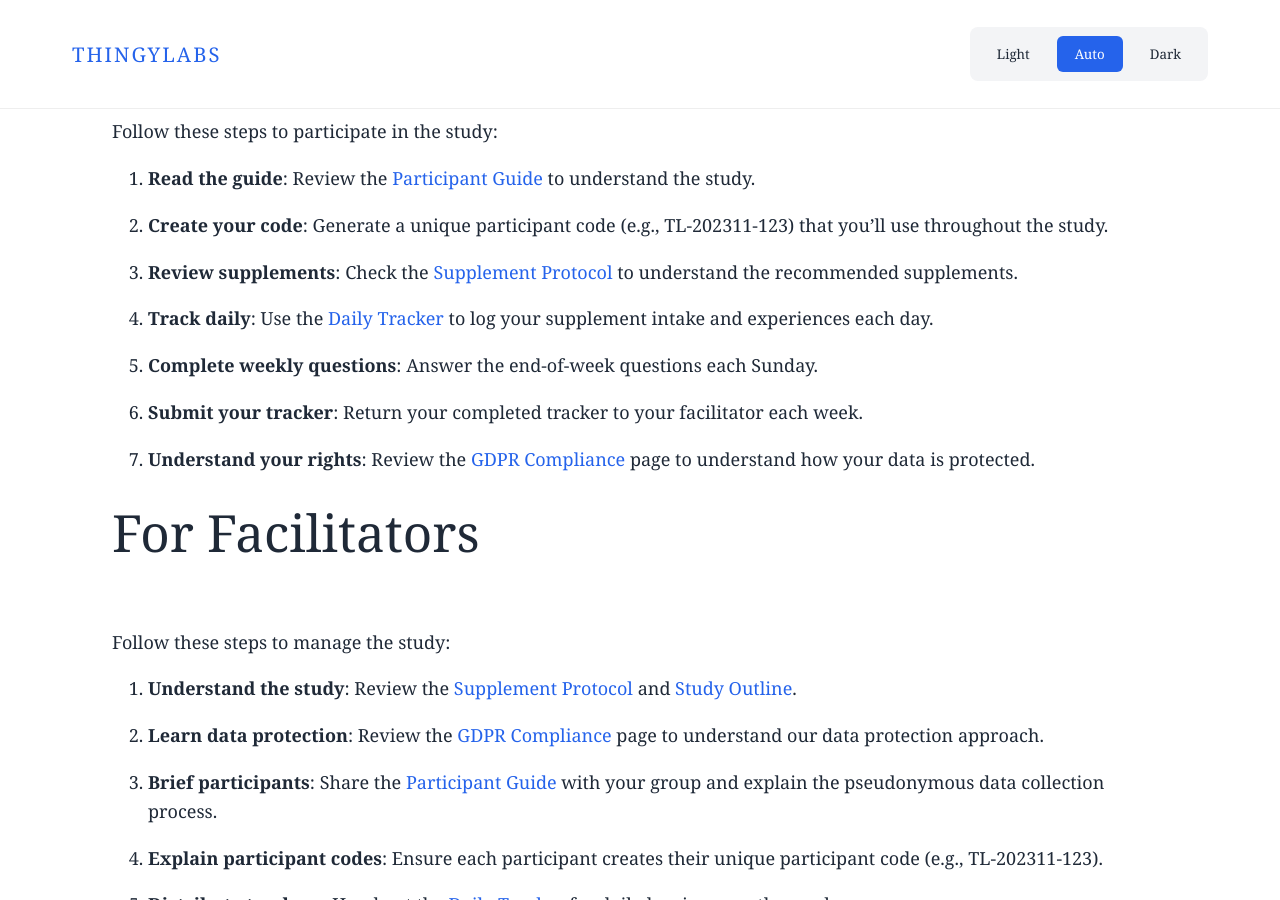
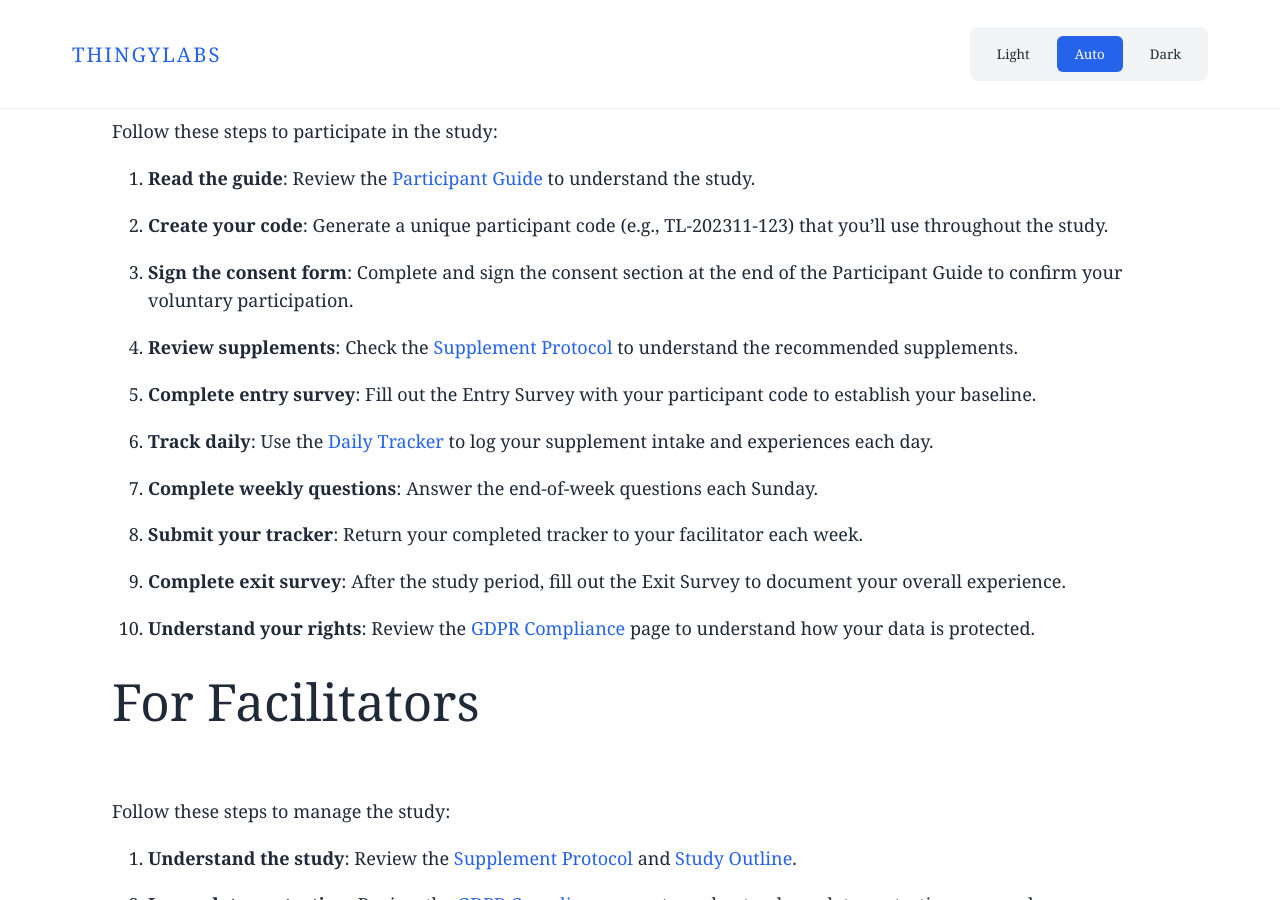
Before and after one commit to thingylabs/performance.thingylabs.io, a Jekyll site: the page built from index.md, in a window 1280 px wide and 900 px high, scrolled down 1961 px. Built offline with Jekyll 4.4.1, drawn with Linux system fonts in a browser that asks for light colours; some web fonts are replaced.

Commit message:
Better participant todo list

```diff
--- a/index.md
+++ b/index.md
@@ -39,11 +39,14 @@ Follow these steps to participate in the study:
 
 1. **Read the guide**: Review the [Participant Guide](/thingylabs-performance-initiative/docs/s1-participant-guide) to understand the study.
 2. **Create your code**: Generate a unique participant code (e.g., TL-202311-123) that you'll use throughout the study.
-3. **Review supplements**: Check the [Supplement Protocol](/thingylabs-performance-initiative/docs/s1-supplement-protocol) to understand the recommended supplements.
-4. **Track daily**: Use the [Daily Tracker](/thingylabs-performance-initiative/surveys/s1-daily-tracker) to log your supplement intake and experiences each day.
-5. **Complete weekly questions**: Answer the end-of-week questions each Sunday.
-6. **Submit your tracker**: Return your completed tracker to your facilitator each week.
-7. **Understand your rights**: Review the [GDPR Compliance](/thingylabs-performance-initiative/gdpr-compliance) page to understand how your data is protected.
+3. **Sign the consent form**: Complete and sign the consent section at the end of the Participant Guide to confirm your voluntary participation.
+4. **Review supplements**: Check the [Supplement Protocol](/thingylabs-performance-initiative/docs/s1-supplement-protocol) to understand the recommended supplements.
+5. **Complete entry survey**: Fill out the Entry Survey with your participant code to establish your baseline.
+6. **Track daily**: Use the [Daily Tracker](/thingylabs-performance-initiative/surveys/s1-daily-tracker) to log your supplement intake and experiences each day.
+7. **Complete weekly questions**: Answer the end-of-week questions each Sunday.
+8. **Submit your tracker**: Return your completed tracker to your facilitator each week.
+9. **Complete exit survey**: After the study period, fill out the Exit Survey to document your overall experience.
+10. **Understand your rights**: Review the [GDPR Compliance](/thingylabs-performance-initiative/gdpr-compliance) page to understand how your data is protected.
 
 ## For Facilitators
 Follow these steps to manage the study:
```
